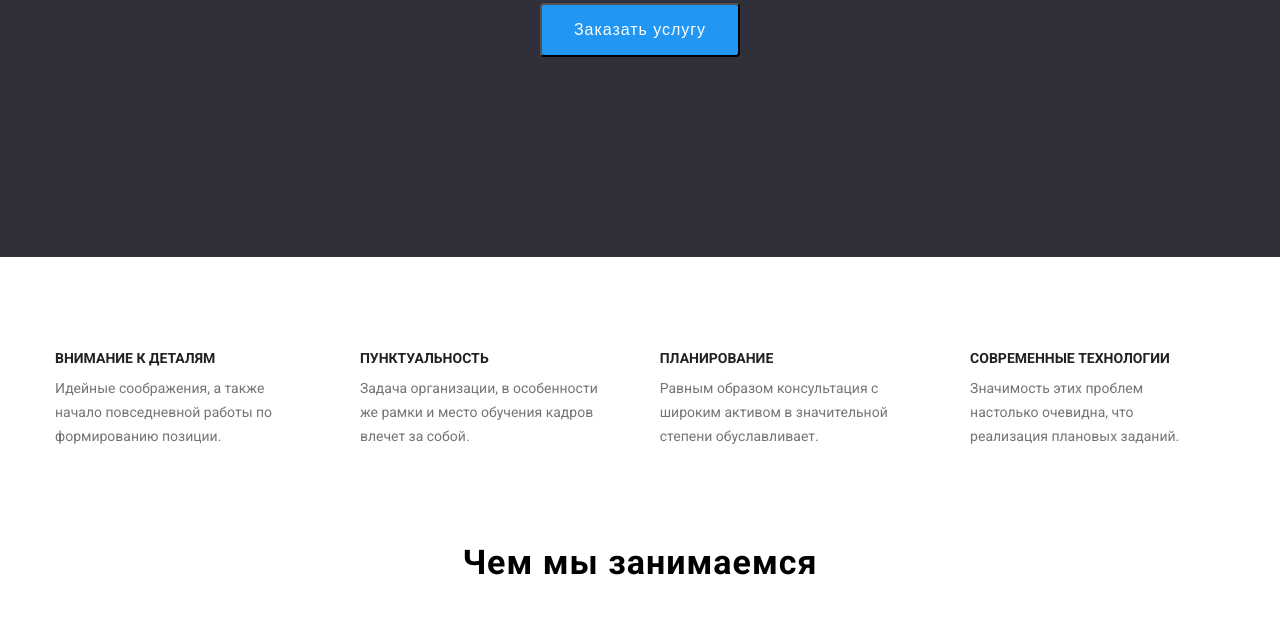
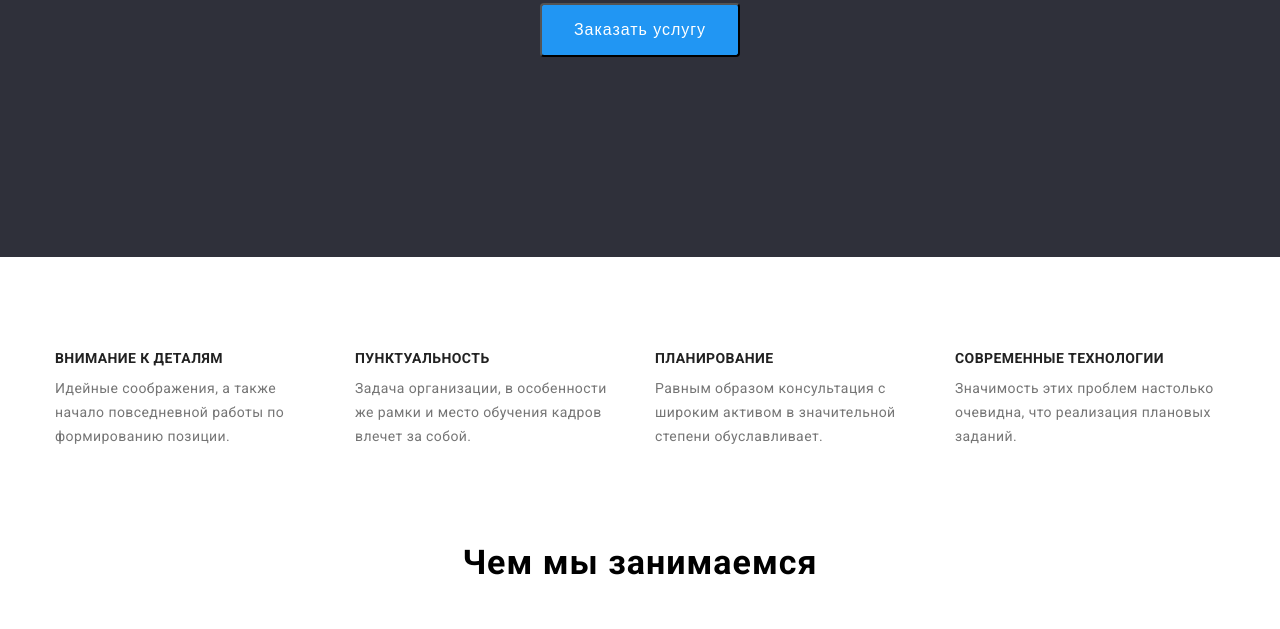
Before and after one commit to IhorKostenko/NEW-BASIC, a plain HTML site: page index.html in a window 1280 px wide. Shown: the part 417-1046 px from the top of the page. Drawn offline with Linux system fonts and the light colour scheme.

Commit message:
New-Flex2-Last

```diff
--- a/css/style.css
+++ b/css/style.css
@@ -124,7 +124,7 @@ h1 p {
   list-style-type: none;
 }
 .list .item:last-child {
-  margin-right: 0;
+  margin-right: 0px;
 }
 
 .photos li {
@@ -140,8 +140,9 @@ ul.photos {
   font-size: 14px;
   line-height: 1.71;
   margin-right: 30px;
-  padding-right: 20px;
   margin-top: 94px;
+  width: 270px;
+  letter-spacing: 0.03em;
 }
 .list p {
   color: #212121;
```
